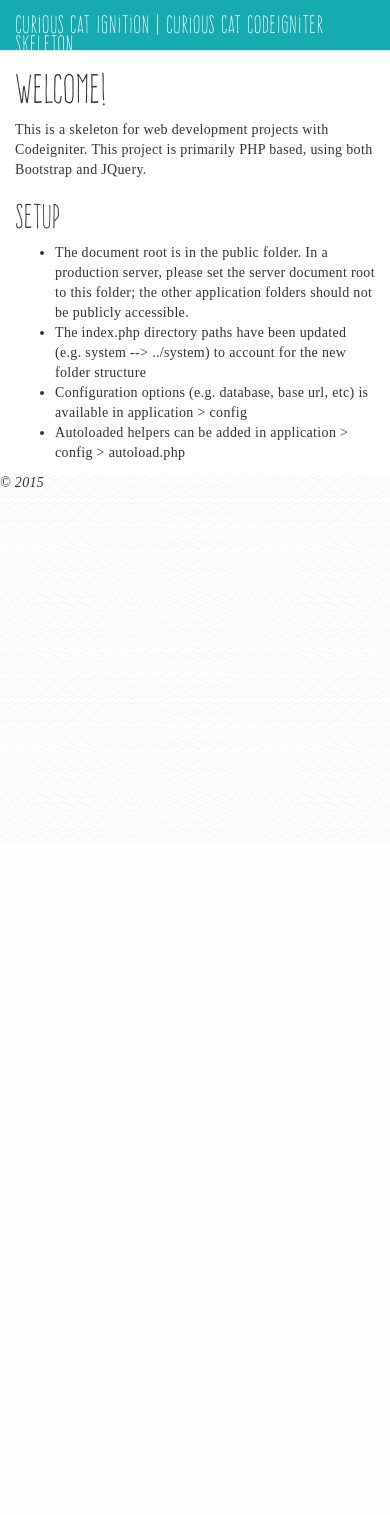
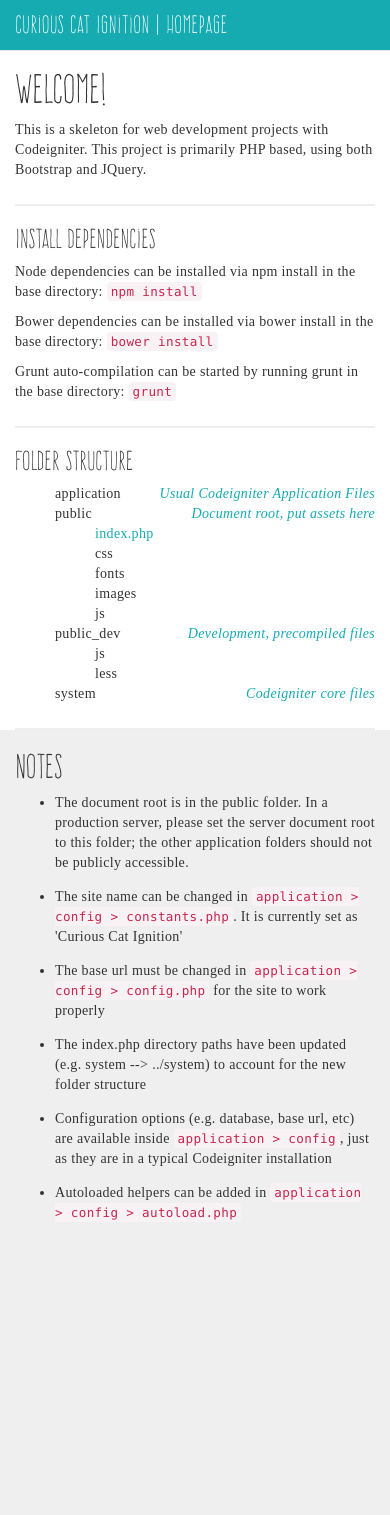
Before and after one commit to anonmily/igniter-skeleton, a CodeIgniter app: page /ignite/ in a window 390 px wide. Before the commit the page ends 841 px from the top, so only its background shows below. Run offline with CodeIgniter, Linux system fonts and the light colour scheme; some libraries are stand-ins or nearby versions; some web fonts are replaced.

Commit message:
Added more information to documentation regarding file structure

```diff
--- a/application/config/config.php
+++ b/application/config/config.php
@@ -17,7 +17,7 @@
 | environments.
 |
 */
-$config['base_url'] = 'http://localhost/vx/admin/public';
+$config['base_url'] = 'http://localhost/ignite/public';
 
 /*
 |--------------------------------------------------------------------------
--- a/application/controllers/Welcome.php
+++ b/application/controllers/Welcome.php
@@ -20,7 +20,7 @@
 	 */
 	public function index()
 	{
-		$data['title'] = 'Curious Cat CodeIgniter Skeleton';
+		$data['title'] = 'Homepage';
 		$this->load->view('templates/header', $data);
 		$this->load->view('welcome');
 		$this->load->view('templates/footer', $data);
--- a/application/views/templates/footer.php
+++ b/application/views/templates/footer.php
@@ -1,12 +1,4 @@
 	</main>
-
-	<footer class="container-fluid">
-		<div class="row">
-	  		<!-- footer goes here -->
-	  		<em>&copy; 2015</em>
-		</div>
-	</footer>
-
 
 <script src="https://ajax.googleapis.com/ajax/libs/jquery/2.1.3/jquery.min.js"></script>
 <!--
--- a/application/views/welcome.php
+++ b/application/views/welcome.php
@@ -1,17 +1,62 @@
-<section class="container">
-	<h1>Welcome!</h1>
-	<p>This is a skeleton for web development projects with Codeigniter.
-	This project is primarily PHP based, using both Bootstrap and JQuery.</p>
+<article class="welcome row">
+	<section class="col-lg-8 col-md-8 col-sm-6 col-xs-12">
+		<div class="introduction container-fluid">
+			<section>
+				<h1>Welcome!</h1>
+				<p>This is a skeleton for web development projects with Codeigniter. This project is primarily PHP based, using both Bootstrap and JQuery.</p>
+			</section>
+			<section>
+				<h3>Install Dependencies</h3>
+				<p>Node dependencies can be installed via npm install in the base directory:
+					<code>npm install</code>
+				</p>
+				<p>Bower dependencies can be installed via bower install in the base directory:
+					<code>bower install</code>
+				</p>
+				<p>Grunt auto-compilation can be started by running grunt in the base directory:
+					<code>grunt</code>
+				</p>
+			</section>
+			<section>
+				<h3>Folder structure</h3>
+				<ul class="filestructure">
+					<li>application	<span class="explanation">Usual Codeigniter Application Files</span></li>
+					<li>public <span class="explanation">Document root, put assets here</span>
+						<ul>
+							<li class="file">index.php</li>
+							<li>css</li>
+							<li>fonts</li>
+							<li>images</li>
+							<li>js</li>
+						</ul>
+					</li>
+					<li>public_dev <span class="explanation">Development, precompiled files</span>
+						<ul>
+							<li>js</li>
+							<li>less</li>
+						</ul>
+					</li>
+					<li>system <span class="explanation">Codeigniter core files</span></li>
+				</ul>
+			</section>
+		</div>
+	</section>
+	<aside class="col-lg-4 col-md-4 col-sm-6 col-xs-12">
+		<div class="container-fluid">
+			<h2>Notes</h2>
+			<ul>
+				<li>The document root is in the public folder. In a production server, please set the server document root to this folder; the other application folders should not be publicly accessible.
 
-	<h2>Setup</h2>
-	<ul>
-		<li> The document root is in the public folder. In a production server, please set the server document root to this folder; the other application folders should not be publicly accessible.
+				<li>The <strong>site name</strong> can be changed in <code>application > config > constants.php</code>. It is currently set as 'Curious Cat Ignition'</li>
 
-		<li>The index.php directory paths have been updated (e.g. system --> ../system) to account for the new folder structure</li>
+				<li>The <strong>base url</strong> must be changed in <code>application > config > config.php</code> for the site to work properly</li>
 
-		<li>Configuration options (e.g. database, base url, etc) is available in application > config</li>
+				<li>The index.php directory paths have been updated (e.g. system --> ../system) to account for the new folder structure</li>
 
-		<li>Autoloaded helpers can be added in application > config > autoload.php</li>
+				<li>Configuration options (e.g. database, base url, etc) are available inside <code>application > config</code>, just as they are in a typical Codeigniter installation</li>
 
-	</ul>
-</section>
+				<li>Autoloaded helpers can be added in <code>application > config > autoload.php</code></li>
+			</ul>
+		</div>
+	</aside>
+</article>
--- a/public_dev/less/common.less
+++ b/public_dev/less/common.less
@@ -1,6 +1,44 @@
 @import "../../bower_components/bootstrap/less/bootstrap.less";
 @import "../../public_dev/less/fonts.less";
 @import "../../public_dev/less/variables.less";
+
+/*------ Typography ------*/
+body{
+	font-family: @default-font;
+	font-weight: 300;
+	letter-spacing: 0.333px;
+}
+h1, h2, h3, h4{
+	font-family: @header-font;
+}
+p, li{
+	font-family: @paragraph-font;
+}
+li{
+	margin-bottom: 1em;
+}
+strong{
+	font-weight: normal;
+}
+
+/*---- Utility Classes --- */
+.nobullet li{
+	list-style-type: none;
+}
+.filestructure {
+	li{
+		list-style-type: none;
+		margin-bottom: 0;
+	}
+	.file{
+		color: @brand-color;
+	}
+	.explanation{
+		float:right;
+		font-style: italic;
+		color: @brand-color;
+	}
+}
 
 /*---- Common Styling--- */
 .navbar{
@@ -14,24 +52,17 @@
 			color: @navbar-text-color !important;
 			&:hover{
 				color: @navbar-hover-color !important;
+				text-decoration: none;
 				cursor: pointer;
 			}
 		}
 	}
 }
 body{
-	font-family: @default-font;
-	font-weight: 300;
-	letter-spacing: 0.333px;
 	background-color: @ground-color;
 	background-image: url('../images/daimond_eyes.png');
 }
-h1, h2, h3, h4{
-	font-family: @header-font;
-}
-p, li{
-	font-family: @paragraph-font;
-}
+
 
 /*------Layout-------*/
 main{
@@ -40,7 +71,19 @@
 	margin-left: 0px !important;
 	margin-right: 0px !important;
 	background-color: @main-background-color;
+	height:93vh;
 }
 body.container-fluid{
 	padding:0;
 }
+.welcome{
+	height:100%;
+	.introduction section{
+		border-bottom: 2px solid #eee;
+		padding-bottom: 1em;
+	}
+	aside{
+		background-color: #efefef;
+		height:100%;
+	}
+}
--- /dev/null
+++ b/public_dev/less/layout.less
@@ -0,0 +1 @@
+/*------ Layout ------*/
--- a/public_dev/less/variables.less
+++ b/public_dev/less/variables.less
@@ -1,5 +1,7 @@
 /*----Colors -----*/
-@navbar-color: #15ABB1;
+@brand-color: #15ABB1;
+
+@navbar-color: @brand-color;
 @navbar-text-color: #fff;
 @navbar-hover-color: lighten(@navbar-color, 25%);
 
```
Also changed, not shown: public/css/common.css.
